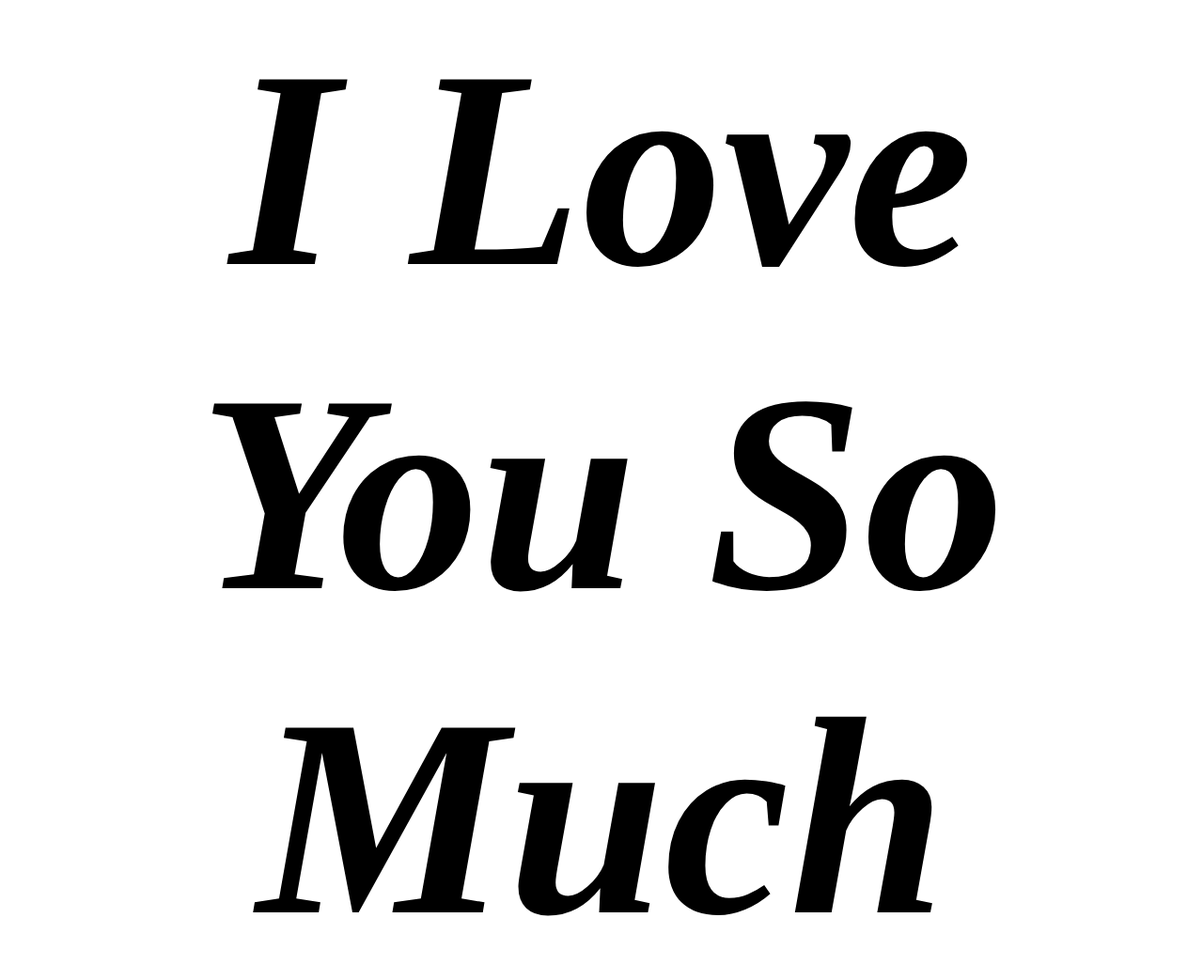
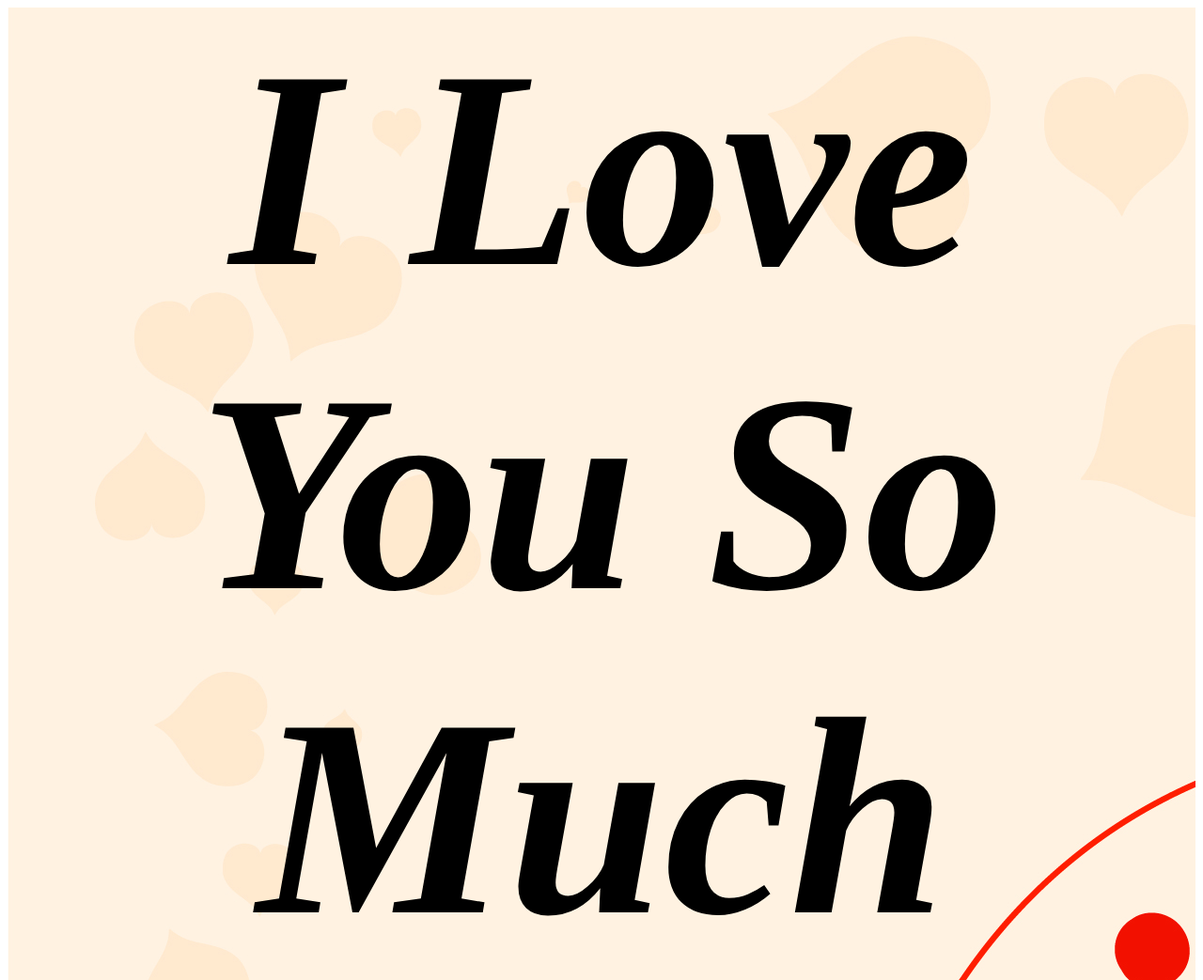
Before and after one commit to TaspriyaEsha/Valentine, a plain HTML site: page link/index.html in a window 1280 px wide. Shown: the whole page at 94% size. Drawn offline with Linux system fonts and the light colour scheme; files that its build step writes are made by us from their sources; a web font is replaced by a local one.

Commit message:
finalising

```diff
--- a/link/index.html
+++ b/link/index.html
@@ -4,7 +4,7 @@
     <meta charset="UTF-8">
     <meta name="viewport" content="width=device-width, initial-scale=1.0">
     <title> Love </title>
-    <link rel="stylesheet" href="style2.css">
+    <link rel="stylesheet" href="../style2.css">
     <link rel="preconnect" href="https://fonts.googleapis.com">
     <link rel="preconnect" href="https://fonts.gstatic.com" crossorigin>
     <link href="https://fonts.googleapis.com/css2?family=Inter:ital,opsz,wght@0,14..32,100..900;1,14..32,100..900&family=Open+Sans:ital,wght@0,300..800;1,300..800&family=Playwrite+CU+Guides&display=swap" rel="stylesheet">
--- a/style2.css
+++ b/style2.css
@@ -1,6 +1,6 @@
 .love{
     text-align: center;
-    background-image: url(wish_image.jpg);
+    background-image: url( ../Valentine/wish_image.jpg);
     font-size: 300px;
-    width: auto;
+    width: 100%;
 }
```
